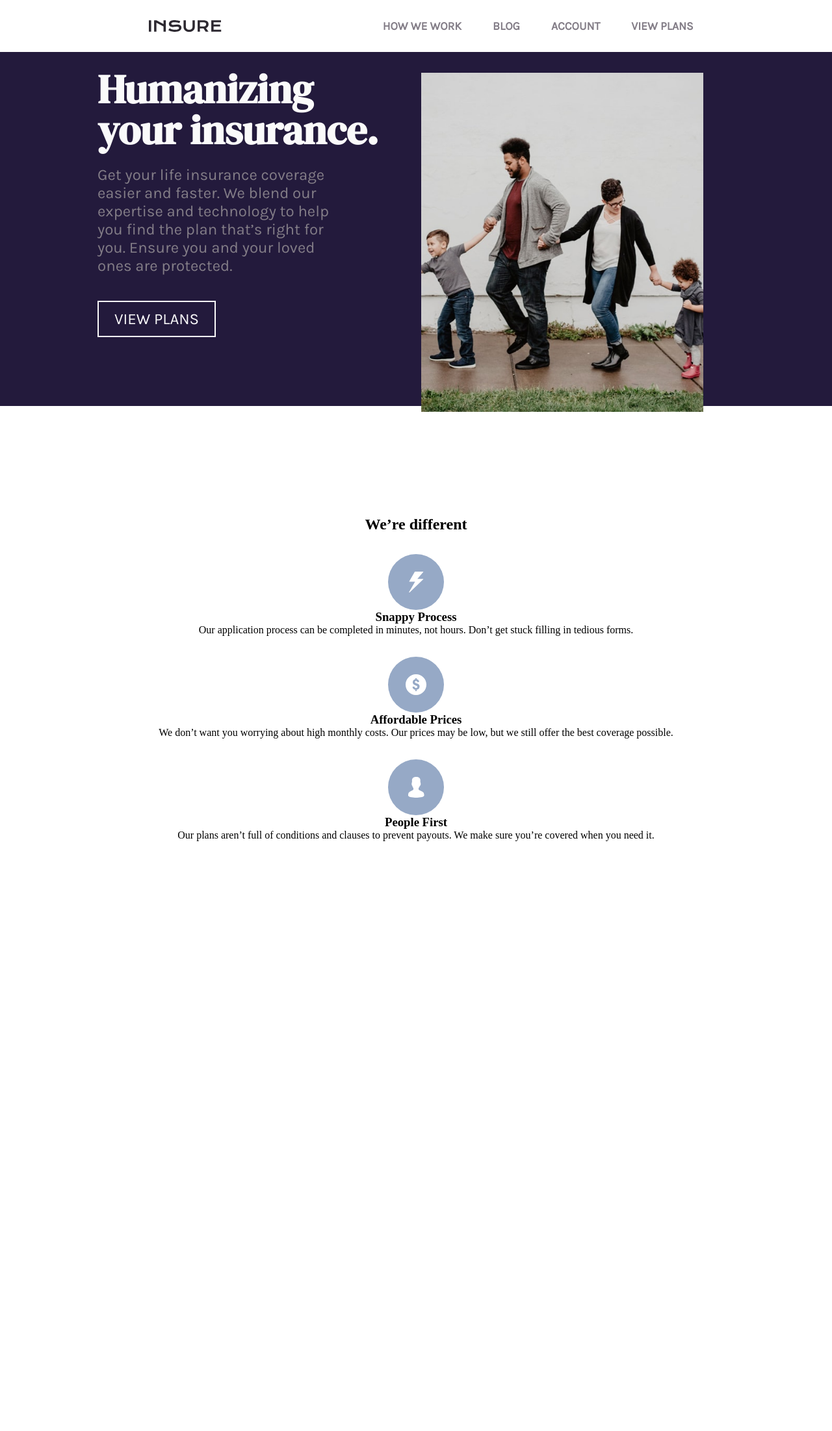
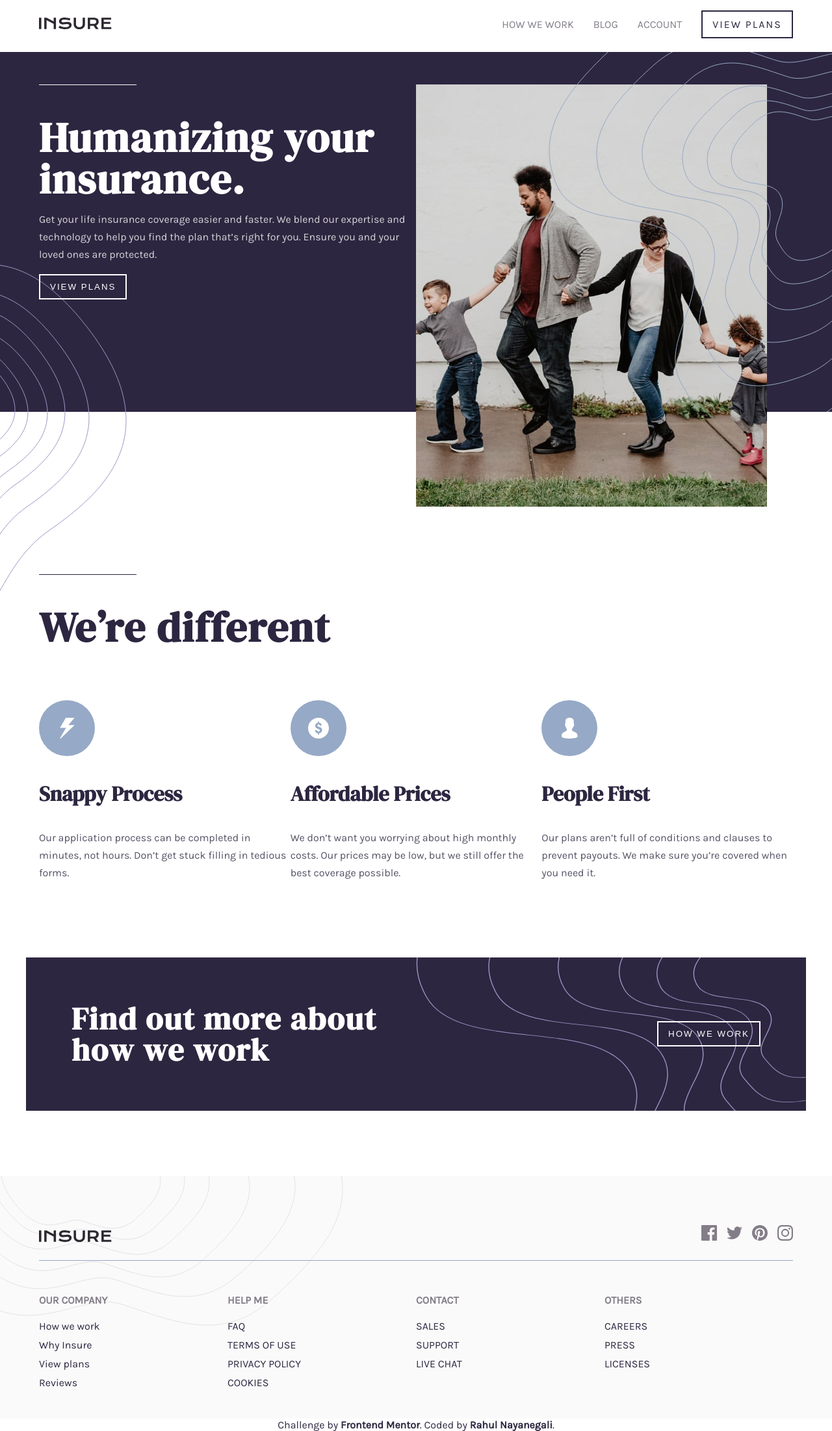
Before and after one commit to rahulanandn/Insure-Landing-Page-Frontend-Mentror, a website: page index.html in a window 1280 px wide. Shown: the whole page at 65% size. Before the commit the page ends 1295 px from the top, so only its background shows below. Drawn offline with Linux system fonts and the light colour scheme.

Commit message:
rebuilt css

```diff
--- a/index.html
+++ b/index.html
@@ -1,132 +1,196 @@
+<!DOCTYPE html>
 <html lang="en">
 <head>
-    <meta charset="UTF-8" />
-    <meta name="viewport" content="width=device-width, initial-scale=1.0" />
-    <!-- displays site properly based on user's device -->
+  <meta charset="UTF-8">
+  <meta name="viewport" content="width=device-width, initial-scale=1.0"> <!-- displays site properly based on user's device -->
 
-    <link
-      rel="icon"
-      type="image/png"
-      sizes="32x32"
-      href="./images/favicon-32x32.png"
-    />
-    <link
-      href="https://fonts.googleapis.com/css2?family=DM+Serif+Display&display=swap"
-      rel="stylesheet"
-    />
-
-    <link rel="stylesheet" href="./styles.css" />
-
-    <link
-      href="https://fonts.googleapis.com/css2?family=Karla&display=swap"
-      rel="stylesheet"
-    />
+  <link rel="icon" type="image/png" sizes="32x32" href="./images/favicon-32x32.png">
 
   <title>Frontend Mentor | Insure landing page</title>
 
+  <link rel="stylesheet" href="style.css">
+  <script src="script.js" defer></script>
+
   <!-- Feel free to remove these styles or customise in your own stylesheet 👍 -->
-    <style>
-      .attribution {
-        font-size: 11px;
-        text-align: center;
-      }
-      .attribution a {
-        color: hsl(228, 45%, 44%);
-      }
-    </style>
+  <!-- <style>
+    .attribution { font-size: 11px; text-align: center; }
+    .attribution a { color: hsl(228, 45%, 44%); }
+  </style> -->
 </head>
 <body>
-    <header>
-      <div class="logo">
-        <a><img src="./images/logo.svg" alt="" /></a>
-      </div>
-      <input type="checkbox" id="nav-toggle" class="nav-toggle" />
 
   <nav>
-        <!-- <div class="nav-right"> -->
-        <ul>
-          <li><a>How we work</a></li>
-          <li><a>Blog</a></li>
-          <li><a>Account</a></li>
-          <li>
-            <a>VIEW PLANS</a>
-          </li>
+    <div class="container">
+      <div class="flex">
+        <div class="img-wrapper">
+          <img src="./images/logo.svg" alt="logo" />
+        </div>
+
+        <button class="hamburger-icon" id="hamburger-icon">
+          <img class="open" src="./images/icon-hamburger.svg" alt="hamburger-icon">
+          <img class="close" src="./images/icon-close.svg" alt="close">
+        </button>
+
+        <ul id="menu">
+          <li><a href="#">How we work</a></li>
+          <li><a href="#">Blog</a></li>
+          <li><a href="#">Account</a></li>
+          <li><a class="btn btn-reverse" href="#">View plans</a></li>
         </ul>
-        <!-- </div> -->
+      </div>
+    </div>
   </nav>
-      <label for="nav-toggle" class="nav-toggle-label">
-        <span></span>
-      </label>
+
+  <header>
+    <div class="container">
+      <div class="flex align-top mobile-reverse">
+        <div>
+          <h1 class="horizontal-line">
+            Humanizing your insurance.
+          </h1>
+          <p>
+            Get your life insurance coverage easier and faster. We blend our expertise
+            and technology to help you find the plan that’s right for you. Ensure you
+            and your loved ones are protected.
+          </p>
+          <button class="btn">
+            View plans
+          </button>
+        </div>
+        <div>
+          <img src="./images/image-intro-desktop.jpg" alt="intro"
+                class="header-image" />
+          <img src="./images//image-intro-mobile.jpg" alt=intro_mob class="mobile-header-image" />
+        </div>
+      </div>
+    </div>
   </header>
 
-    <section class="how-we-work">
-      <!-- <div class="image-intro">
-        <span> </span>
-      </div> -->
-        <img
-          class="small-image"
-          src="./images/image-intro-mobile.jpg"
-          alt="intro image-intro-desktop"
-        />
-
-        <img
-          class="large-image"
-          src="./images/image-intro-desktop.jpg"
-          alt="image-intro-desktop"
-        />
-
-      <div class="sec1-how-we-work">
-        <h2>
-          Humanizing <br />
-          your insurance.
-        </h2>
-        <p>
-          Get your life insurance coverage easier and faster. We blend our
-          expertise and technology to help you find the plan that’s right for
-          you. Ensure you and your loved ones are protected.
-        </p>
-        <a>
-          <button>
-            VIEW PLANS
-          </button>
-        </a>
-      </div>
-      <div class="transp"></div>
-    </section>
-    <section class="mid-section">
-      <h2>
+  <section class="container">
+    <h2 class="horizontal-line violet-line">
       We’re different
     </h2>
-      <div class="mid-section-grid">
-        <div>
-          <img src="/images/icon-snappy-process.svg" alt="snappy-process" />
-          <h3>Snappy Process</h3>
+    <div class="flex">
+      <div class="features">
+        <img src="./images/icon-snappy-process.svg" alt="snappy">
+        <h3>
+          Snappy Process
+        </h3>
         <p>
-            Our application process can be completed in minutes, not hours.
-            Don’t get stuck filling in tedious forms.
+          Our application process can be completed in minutes, not hours. Don’t get
+          stuck filling in tedious forms.
         </p>
       </div>
-        <div>
-          <img
-            src="/images/icon-affordable-prices.svg"
-            alt="Affordable-prices"
-          />
-          <h3>Affordable Prices</h3>
+      <div class="features">
+        <img src="./images/icon-affordable-prices.svg" alt="affordable prices">
+        <h3>
+          Affordable Prices
+        </h3>
         <p>
-            We don’t want you worrying about high monthly costs. Our prices may
-            be low, but we still offer the best coverage possible.
+          We don’t want you worrying about high monthly costs. Our prices may be low,
+          but we still offer the best coverage possible.
         </p>
       </div>
-        <div>
-          <img src="/images/icon-people-first.svg" alt="People First" />
-          <h3>People First</h3>
+      <div class="features">
+        <img src="./images/icon-people-first.svg" alt="people first">
+        <h3>
+          People First
+        </h3>
         <p>
-            Our plans aren’t full of conditions and clauses to prevent payouts.
-            We make sure you’re covered when you need it.
+          Our plans aren’t full of conditions and clauses to prevent payouts. We make
+          sure you’re covered when you need it.
         </p>
       </div>
     </div>
   </section>
-    <script type="text/javascript"></script>
+
+  <section class="container bg-violet">
+    <div class="flex">
+      <div>
+        <h2>
+          Find out more about how we work
+        </h2>
+      </div>
+
+        <button class="btn">
+          How we work
+        </button>
+    </div>
+  </section>
+
+  <footer>
+    <div class="container">
+      <div class="flex footer-border">
+        <div>
+          <img src="./images/logo.svg" alt="footer_logo"/>
+        </div>
+
+          <ul class="flex">
+            <li><a href="#">
+              <img src="./images/icon-facebook.svg" alt="facebook">
+            </a></li>
+
+            <li><a href="#">
+              <img src="./images/icon-twitter.svg" alt="twitter">
+            </a></li>
+
+            <li><a href="#">
+              <img src="./images/icon-pinterest.svg" alt="pinterest">
+            </a></li>
+
+            <li><a href="#">
+              <img src="./images/icon-instagram.svg" alt="instagram">
+            </a></li>
+          </ul>
+      </div>
+
+      <div class="flex align-top">
+        <div>
+          <h4>Our company</h4>
+          <ul>
+            <li><a href="#"></a>How we work</li>
+            <li><a href="#"></a>Why Insure</li>
+            <li><a href="#"></a>View plans</li>
+            <li><a href="#"></a>Reviews</li>
+          </ul>
+        </div>
+
+        <div>
+          <h4>Help me</h4>
+          <ul>
+            <li><a href="#">FAQ</a></li>
+            <li><a href="#">Terms of use</a></li>
+            <li><a href="#">Privacy policy</a></li>
+            <li><a href="#">Cookies</a></li>
+          </ul>
+        </div>
+
+        <div>
+          <h4>Contact</h4>
+          <ul>
+            <li><a href="#">Sales</a></li>
+            <li><a href="#">Support</a></li>
+            <li><a href="#">Live chat</a></li>
+          </ul>
+        </div>
+
+        <div>
+          <h4>Others</h4>
+          <ul>
+            <li><a href="#">Careers</a></li>
+            <li><a href="#">Press</a></li>
+            <li><a href="#">Licenses</a></li>
+          </ul>
+        </div>
+
+      </div>
+    </div>
+  </footer>
+
+
+  <div class="attribution">
+    Challenge by <a href="https://www.frontendmentor.io?ref=challenge" target="_blank">Frontend Mentor</a>.
+    Coded by <a href="https://rahulnayanegali.netlify.app/" target="_blank">Rahul Nayanegali</a>.
+  </div>
 </body>
 </html>
--- /dev/null
+++ b/style.css
@@ -0,0 +1,374 @@
+@import url('https://fonts.googleapis.com/css2?family=DM+Serif+Display&family=Karla:wght@200;400&display=swap');
+
+* {
+    box-sizing: border-box;
+}
+:root {
+    --dark-violet: hsl(256, 26%, 20%);
+    --greyish-blue: hsl(216, 30%, 68%);
+    --very-dark-violet: hsl(270, 9%, 17%);
+    --dark-grayish-violet: hsl(273, 4%, 51%);
+    --very-light-gray: hsl(0, 0%, 98%);
+}
+
+body {
+    color: var(--dark-violet);
+    font-family: 'Karla', 'sans-serif';
+    margin: 0;
+}
+
+h1, h2, h3 {
+    font-family: 'DM Serif Display';
+}
+
+h1, h2 {
+    font-size: 4em;
+    letter-spacing: 2px;
+    line-height: 1;
+    position: relative;
+    margin: 0;
+    padding-top: 50px;
+}
+
+h3 {
+    font-size: 2em;
+}
+
+p {
+    opacity: 0.8;
+    line-height: 1.7;
+}
+
+.horizontal-line::before {
+    content: '';
+    background-color: #fff;
+    top: 0;
+    left: 0;
+    height: 1px;
+    width: 150px;
+    position: absolute;
+}
+
+.violet-line::before {
+    background-color:var(--dark-violet);
+
+}
+
+.btn {
+    display: inline-block;
+    text-transform: uppercase;
+    background-color: transparent;
+    border: 2px solid #fff;
+    padding: 10px 15px;
+    color: #fff;
+    letter-spacing: 2px;
+    cursor: pointer;
+}
+
+.btn-reverse {
+    border-color: var(--dark-violet);
+    color: var(--dark-violet);
+}
+
+.container {
+    padding: 0 20px;
+    margin: 0 auto;
+    max-width: 100%;
+    width: 1200px;
+}
+
+.flex {
+    display: flex;
+    align-items: center;
+    justify-content: space-between;
+}
+
+.align-top {
+    align-items: flex-start;
+}
+
+.flex > div {
+    flex: 1;
+}
+
+nav {
+    background-color: #fff;
+    /* padding: 20px 0; */
+    position: fixed;
+    top: 0;
+    left: 0;
+    width: 100vw;
+    z-index: 100;
+}
+
+nav .hamburger-icon {
+    display: none;
+}
+
+nav .hamburger-icon:focus {
+    /* outline: none; */
+}
+
+nav ul {
+    display: flex;
+    align-items: center;
+    list-style-type: none;
+    padding: 0;
+}
+
+nav li {
+    margin-left: 30px;
+}
+
+nav li a {
+    color: var(--dark-grayish-violet);
+    text-transform: uppercase;
+    text-decoration: none;
+}
+
+header {
+    margin-top: 80px;
+    background-color: var(--dark-violet);
+    color: #fff;
+    padding: 50px 0;
+    position: relative;
+    margin-bottom: 250px;
+}
+
+header  * {
+    z-index: 1;
+}
+header::after {
+    content: '';
+    background-image: url('./images/bg-pattern-intro-right-desktop.svg');
+    background-repeat: no-repeat;
+    background-position: top right;
+    position: absolute;
+    top: 0;
+    right: 0;
+    height: 100%;
+    width: 50%;
+    z-index: 2;
+}
+
+header::before {
+    content: '';
+    background-image: url('./images/bg-pattern-intro-left-desktop.svg');
+    background-repeat: no-repeat;
+    background-position: bottom left;
+    position: absolute;
+    bottom: -50%;
+    left: 0;
+    height: 100%;
+    width: 100%;
+    z-index: 0;
+}
+
+.header-image {
+    margin-bottom: -200px;
+    max-width: 100%;
+}
+
+.mobile-header-image {
+    display: none;
+}
+
+.bg-violet {
+    background-color: var(--dark-violet);
+    background-image: url('./images/bg-pattern-how-we-work-desktop.svg');
+    background-repeat: no-repeat;
+    background-position: top right;
+    background-size: 50% 100%;
+    padding: 70px;
+    /* position: relative; */
+    margin: 100px auto;
+
+}
+
+.bg-violet h2 {
+    color: #fff;
+    font-size: 3em;
+    padding:0;
+    width: 60%;
+}
+
+.features {
+    margin-top: 80px
+}
+
+footer {
+    background-color: var(--very-light-gray);
+    padding: 60px 0 30px;
+    position: relative;
+    background-image: url('./images/bg-pattern-footer-desktop.svg');
+    background-repeat: no-repeat;
+    background-position: top left;
+}
+
+footer h4 {
+    text-transform: uppercase;
+    color: var(--dark-grayish-violet);
+}
+footer ul {
+    padding: 0;
+    list-style-type: none;
+}
+
+footer ul.flex li:not(:first-child) {
+    margin-left: 15px;
+}
+
+footer li {
+    margin-bottom: 10px;
+}
+
+footer li a {
+    text-transform: uppercase;
+    text-decoration: none;
+    color: var(--dark-violet);
+}
+
+.footer-border {
+    border-bottom: 0.5px solid var(--greyish-blue);
+    margin-bottom: 30px ;
+}
+
+.attribution {
+    text-align: center;
+}
+
+.attribution a {
+    text-decoration: none;
+    color: var(--dark-violet);
+    font-weight: 600;
+
+}
+
+@media screen and (max-width: 768px) {
+    body {
+        text-align: center;
+    }
+
+    .flex {
+        flex-direction: column;
+    }
+
+    nav {
+        padding: 20px 0;
+    }
+
+    nav .hamburger-icon {
+        display: flex;
+        background-color: transparent;
+        border: 0;
+        cursor: pointer;
+    }
+
+    nav .hamburger-icon .close {
+        display: none;
+    }
+
+    nav .hamburger-icon.show .open {
+        display: none;
+    }
+
+    nav .hamburger-icon.show .close {
+        display: block;
+    }
+
+    nav .flex{
+        flex-direction: row;
+    }
+
+    nav ul {
+        display: none;
+    }
+
+    nav ul.show {
+        margin: 0;
+        padding-top: 30px;
+        background-color: var(--very-dark-violet);
+        position: fixed;
+        display: flex;
+        flex-direction: column;
+        top: 70px;
+        left: 0;
+        height: calc(100vh - 70px);
+        width: 100vw;
+        z-index: 100;
+    }
+
+    nav ul li {
+        margin: 30px 0;
+    }
+
+    nav ul a {
+        color: #fff;
+    }
+
+    .btn-reverse {
+        border-color: #fff;
+        color: #fff;
+    }
+
+    .img-wrapper {
+        text-align: left;
+    }
+
+
+
+    header {
+        padding-top: 0;
+        margin-bottom: 50px;
+    }
+
+    header::before, header::after {
+        display: none;
+    }
+
+    .header-image {
+        margin-bottom: -10px;
+        margin-left: -20px;
+        display: inline-block;
+        max-width: calc(100% + 40px);
+    }
+    .mobile-header-image {
+
+    }
+
+
+    .mobile-reverse {
+        flex-direction: column-reverse;
+    }
+
+    .horizontal-line::before {
+        left: 50%;
+        transform: translateX(-50%);
+    }
+
+    .bg-violet {
+        background-image: url('./images/bg-pattern-how-we-work-mobile.svg');
+
+    }
+
+    .bg-violet h2 {
+        margin-bottom: 20px;
+        width: 100%;
+    }
+
+   footer {
+        background-image: url('./images/bg-pattern-footer-mobile.svg');
+        background-position: top center;
+        background-size: 100% auto;
+    }
+
+    footer ul.flex {
+        flex-direction: row;
+    }
+
+    footer .flex div {
+        width: 100%;
+    }
+
+
+}
```
Also changed, not shown: script.js (added, +7 -0 lines), styles2.css (renamed from styles.css). Lines whose indentation alone changed are shown as unchanged.
